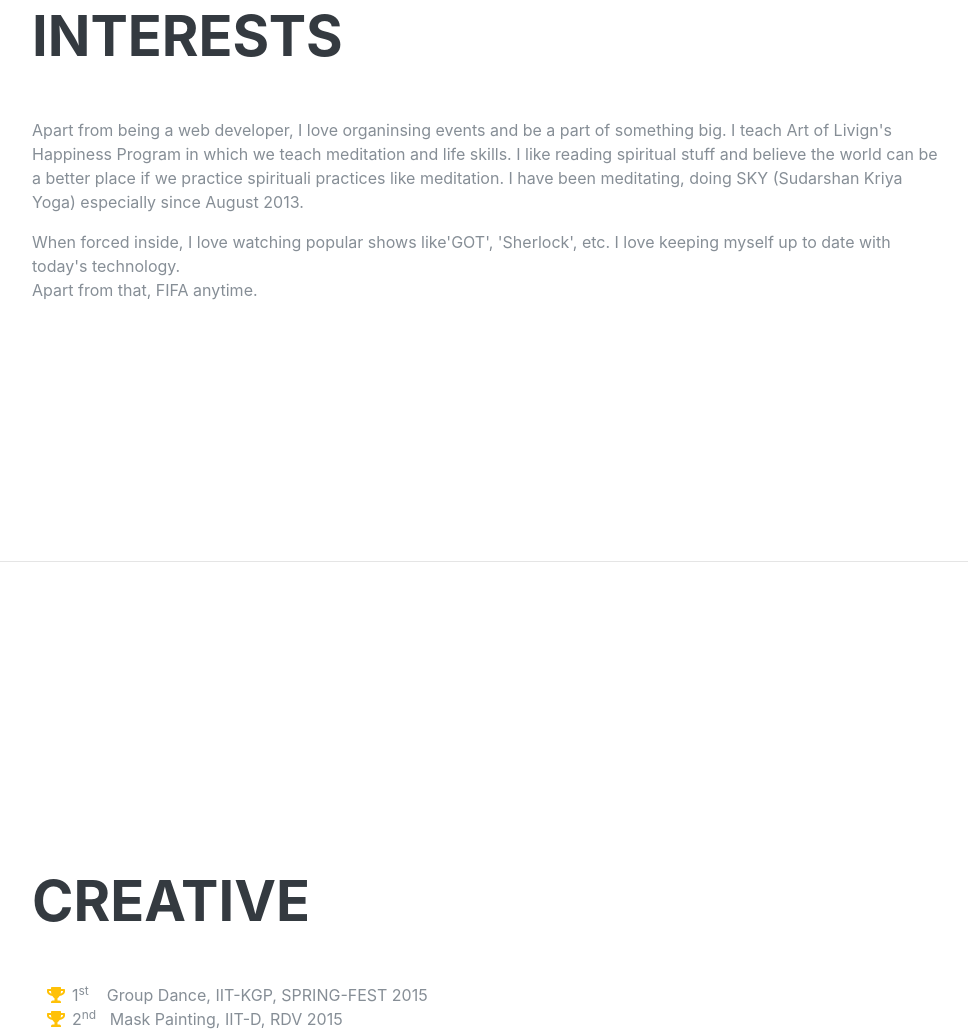
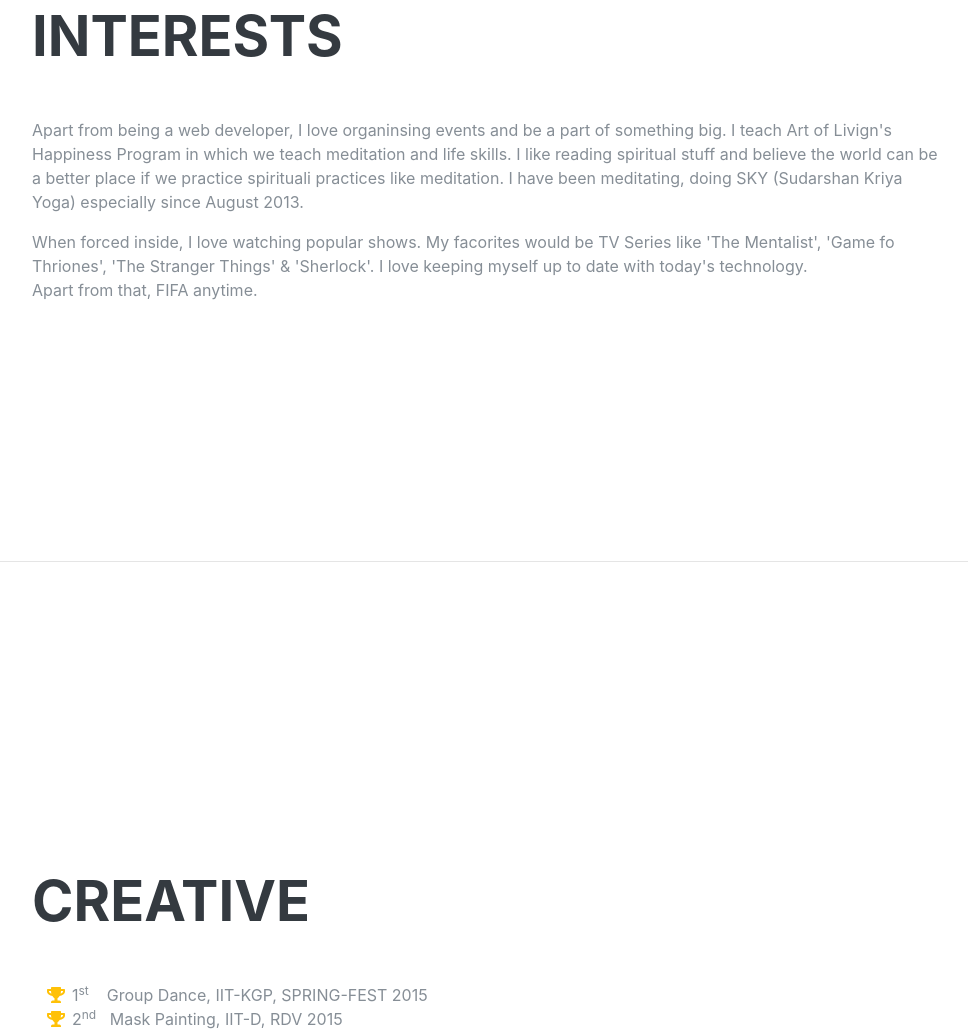
Before and after one commit to knkbga/portfolio, a website: page public/index.html in a window 1280 px wide. Shown: the part 3880-4910 px from the top of the page, without its empty margins (288-1256 px from the left). Drawn offline with Linux system fonts and the light colour scheme; a web font is replaced by a local one.

Commit message:
Update index.html

```diff
--- a/public/index.html
+++ b/public/index.html
@@ -10,7 +10,7 @@
       <meta name="og:title" content="Kanak Bagga, Web Developer, Developer, Programmer, Coder, Blockchain, Backend, Frontend">
       <meta name="og:image" content="./img/profile.jpg">
       <meta name="og:url" content="https://www.knkbga.com">
-      <title>Web Developer | Blockchain Developer</title>
+      <title>Full Stack Developer</title>
       <!-- Bootstrap core CSS -->
       <link href="vendor/bootstrap/css/bootstrap.min.css" rel="stylesheet">
       <!-- Custom fonts -->
@@ -250,7 +250,7 @@
             <div class="w-100">
                <h2 class="mb-5">Interests</h2>
                <p>Apart from being a web developer, I love organinsing events and be a part of something big. I teach Art of Livign's Happiness Program in which we teach meditation and life skills. I like reading spiritual stuff and believe the world can be a better place if we practice spirituali practices like meditation. I have been meditating, doing SKY (Sudarshan Kriya Yoga) especially since August 2013.</p>
-               <p class="mb-0">When forced inside, I love watching popular shows like'GOT', 'Sherlock', etc. I love keeping myself up to date with today's technology. </p>
+               <p class="mb-0">When forced inside, I love watching popular shows. My facorites would be TV Series like 'The Mentalist', 'Game fo Thriones', 'The Stranger Things' & 'Sherlock'. I love keeping myself up to date with today's technology. </p>
                <p> Apart from that, FIFA anytime.</p>
             </div>
          </section>
```
